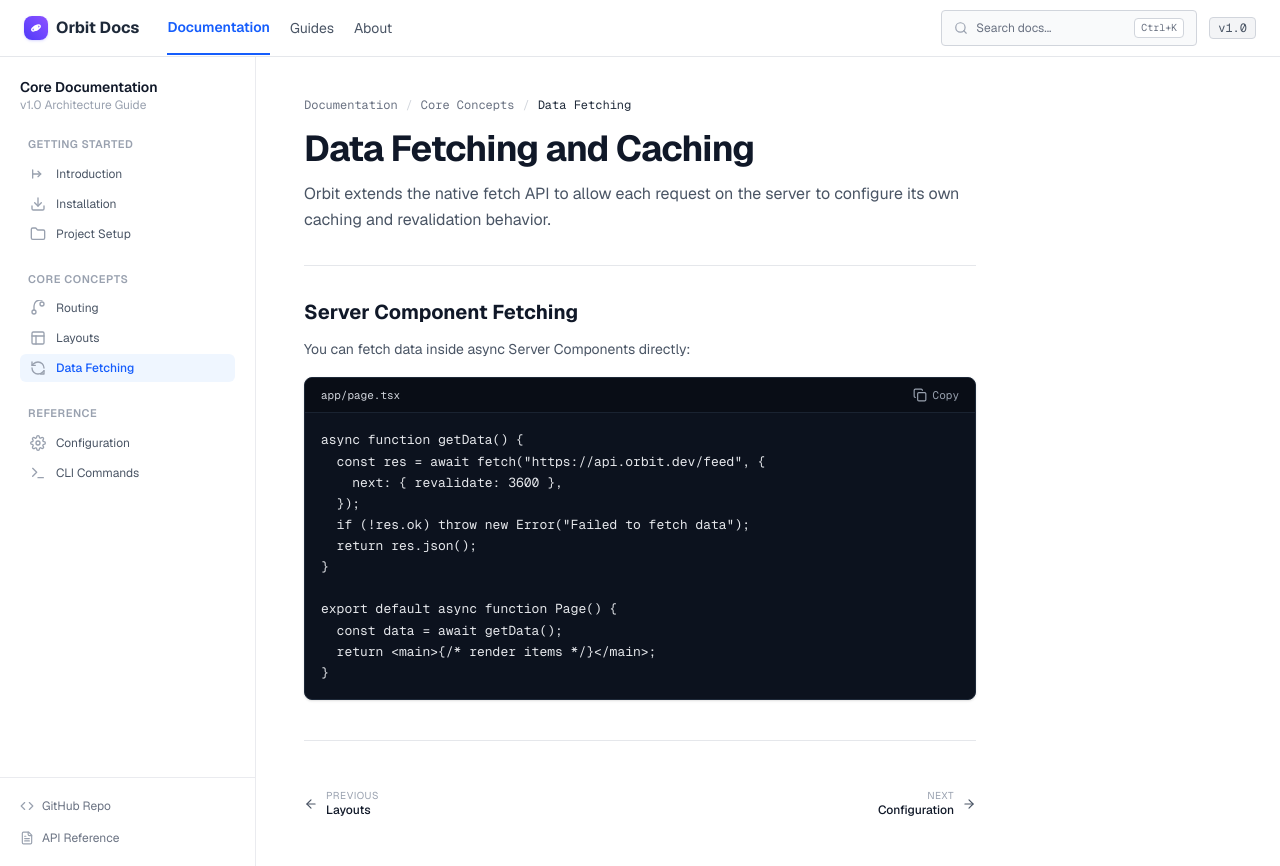
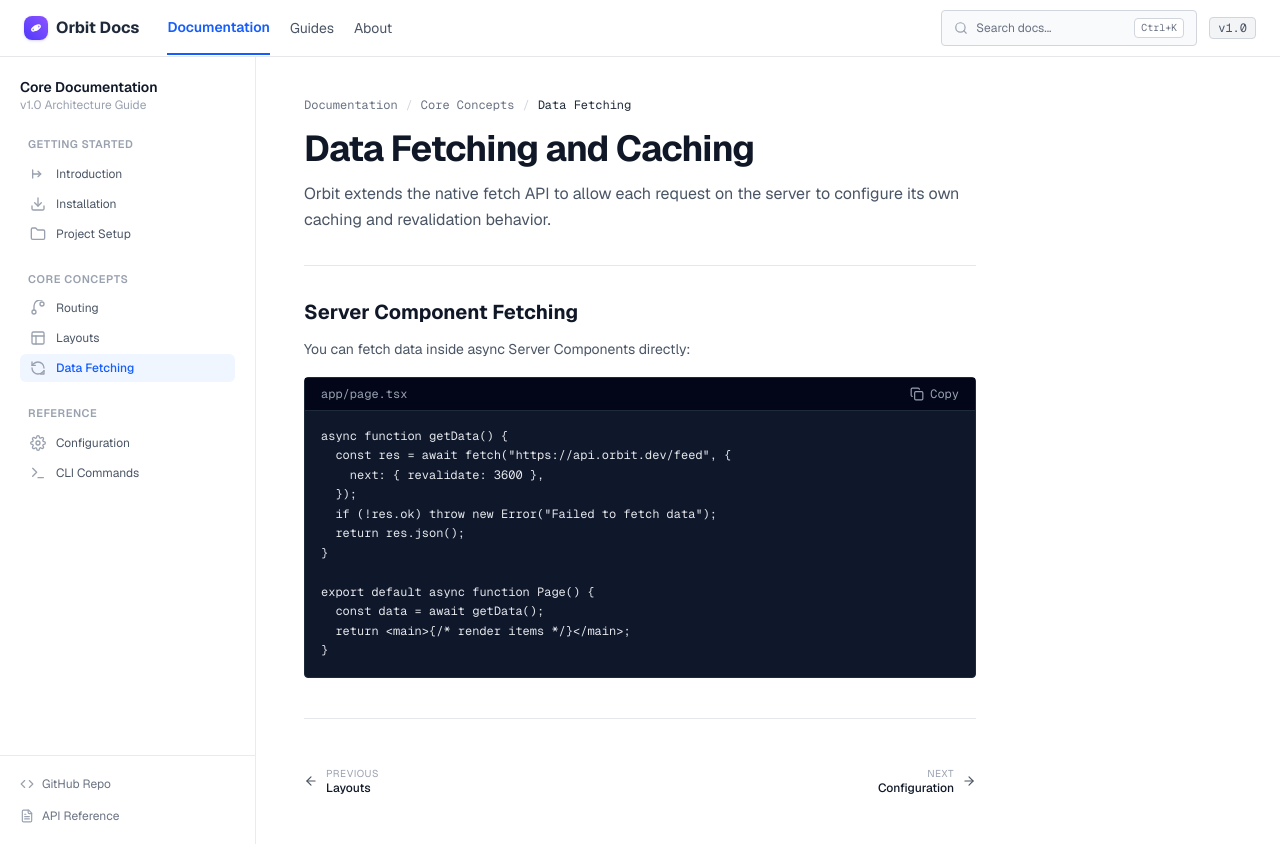
Before and after one commit to Jilanmansuri/documentation_explorer_project2, a Next.js app: page /docs/data-fetching in a window 1280 px wide. After the commit the page ends 844 px from the top, so only its background shows below. Built offline with nearby package versions, Linux system fonts and the light colour scheme.

Commit message:
refactor(ui): simplify codeblock and callout alert boxes

```diff
--- a/src/components/Callout.tsx
+++ b/src/components/Callout.tsx
@@ -16,9 +16,9 @@ export default function Callout({
 }: CalloutProps) {
   if (type === "warning") {
     return (
-      <div className="my-5 rounded-lg border-l-4 border-amber-500 bg-amber-50/70 p-4 text-xs sm:text-sm text-amber-900">
+      <div className="my-4 rounded border-l-4 border-yellow-500 bg-yellow-50 p-4 text-sm text-yellow-900">
         <div className="flex items-start gap-3">
-          <AlertTriangleIcon className="w-5 h-5 shrink-0 text-amber-600 mt-0.5" />
+          <AlertTriangleIcon className="w-5 h-5 shrink-0 text-yellow-600 mt-0.5" />
           <div className="leading-relaxed">
             {title && <span className="font-semibold">{title}: </span>}
             {children}
@@ -29,11 +29,11 @@ export default function Callout({
   }
 
   return (
-    <div className="my-5 rounded-lg border border-blue-200/80 bg-blue-50/60 p-4 text-xs sm:text-sm text-blue-950">
+    <div className="my-4 rounded border border-blue-200 bg-blue-50 p-4 text-sm text-blue-900">
       <div className="flex items-start gap-3">
         <InfoIcon className="w-5 h-5 shrink-0 text-blue-600 mt-0.5" />
         <div className="leading-relaxed">
-          {title && <span className="font-semibold text-blue-900">{title}: </span>}
+          {title && <span className="font-semibold">{title}: </span>}
           {children}
         </div>
       </div>
--- a/src/components/CodeBlock.tsx
+++ b/src/components/CodeBlock.tsx
@@ -29,19 +29,15 @@ export default function CodeBlock({
   };
 
   return (
-    <div className="my-4 rounded-lg overflow-hidden border border-gray-800 bg-[#0c121e] text-gray-200 text-xs shadow-sm">
+    <div className="my-4 rounded border border-gray-800 bg-slate-900 text-gray-100 text-xs">
       {(filename || rightBadge || showCopy) && (
-        <div className="flex items-center justify-between px-4 py-2.5 bg-[#090d16] border-b border-gray-800/80 text-[11px] font-mono text-gray-400">
+        <div className="flex items-center justify-between px-4 py-2 bg-slate-950 border-b border-gray-800 text-xs font-mono text-gray-400">
           <div className="flex items-center gap-2">
-            {filename?.startsWith("●") ? (
-              <span className="text-gray-400">{filename}</span>
-            ) : (
-              <span className="text-gray-300">{filename}</span>
-            )}
+            <span>{filename}</span>
           </div>
           <div className="flex items-center gap-3">
             {rightBadge && (
-              <span className="text-[10px] tracking-wider font-semibold text-gray-400 uppercase">
+              <span className="text-[11px] font-semibold text-gray-400">
                 {rightBadge}
               </span>
             )}
@@ -49,12 +45,12 @@ export default function CodeBlock({
               <button
                 type="button"
                 onClick={handleCopy}
-                className="flex items-center gap-1.5 text-gray-400 hover:text-white transition-colors cursor-pointer"
+                className="flex items-center gap-1.5 text-gray-400 hover:text-white transition-colors"
               >
                 {copied ? (
                   <>
-                    <CheckIcon className="w-3.5 h-3.5 text-emerald-400" />
-                    <span className="text-emerald-400">Copied!</span>
+                    <CheckIcon className="w-3.5 h-3.5 text-green-400" />
+                    <span className="text-green-400 text-xs">Copied!</span>
                   </>
                 ) : (
                   <>
@@ -67,7 +63,7 @@ export default function CodeBlock({
           </div>
         </div>
       )}
-      <pre className="p-4 overflow-x-auto font-mono leading-relaxed text-[13px] text-gray-200">
+      <pre className="p-4 overflow-x-auto font-mono text-xs leading-relaxed text-gray-200">
         <code>{code}</code>
       </pre>
     </div>
```
